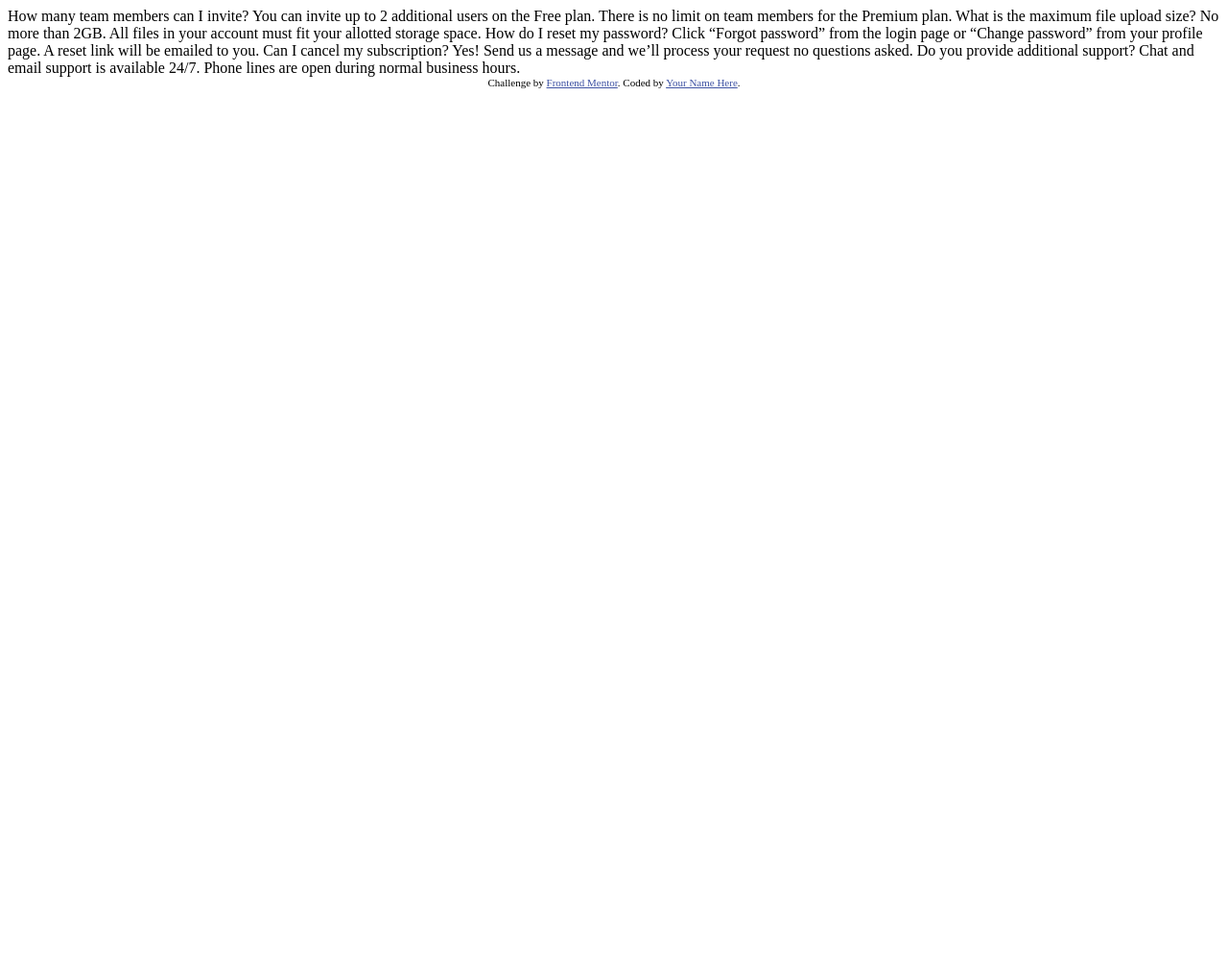
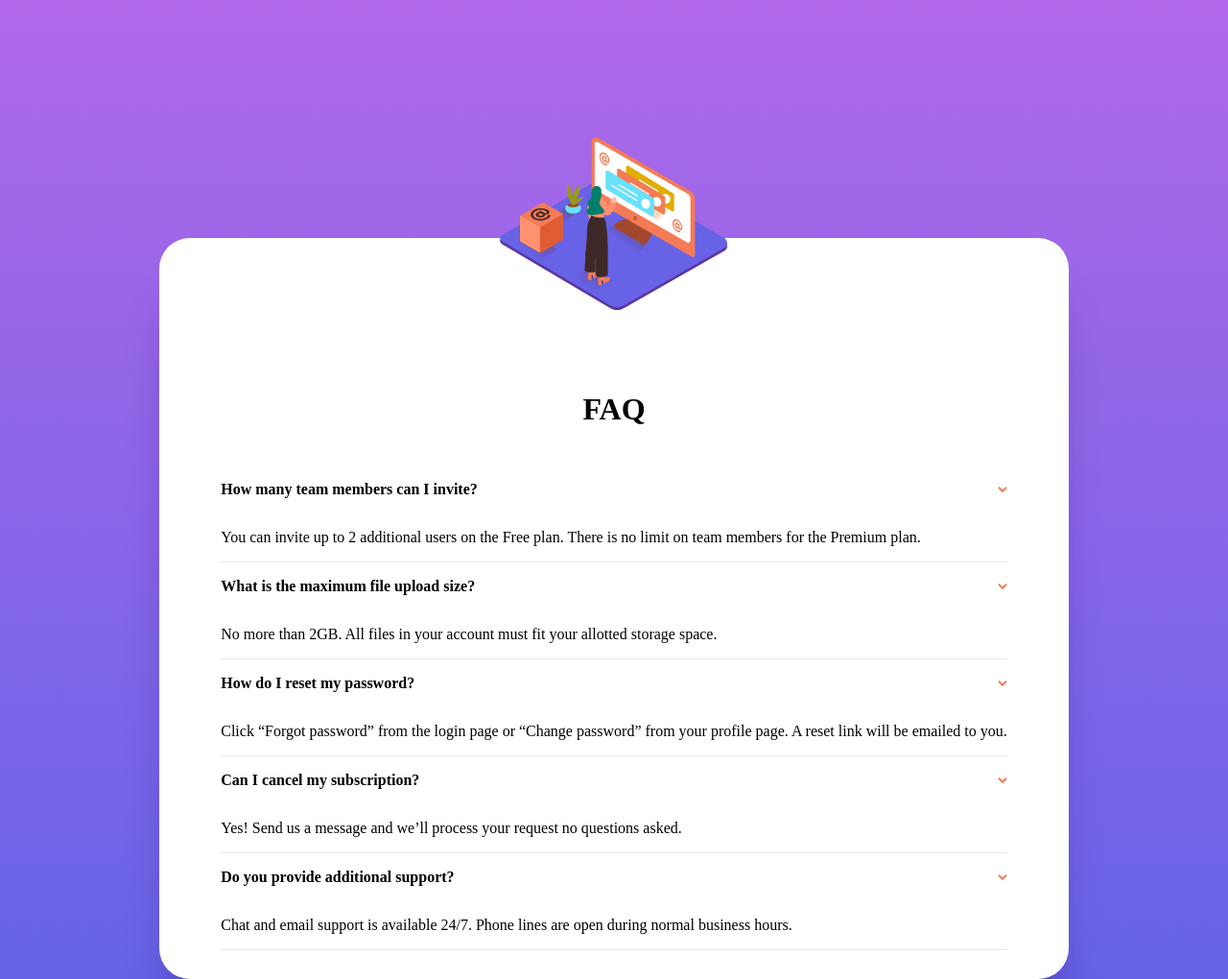
Before and after one commit to LiaLore/FAQ-ACCORDION-CARD, a plain HTML site: page index.html in a window 1280 px wide. Shown: the top 1020 px of the page at 96% size. Before the commit the page ends 800 px from the top, so only its background shows below. Drawn offline with Linux system fonts and the light colour scheme.

Commit message:
js not working

```diff
--- a/index.html
+++ b/index.html
@@ -1,40 +1,65 @@
 <!DOCTYPE html>
 <html lang="en">
+
 <head>
   <meta charset="UTF-8">
-  <meta name="viewport" content="width=device-width, initial-scale=1.0"> <!-- displays site properly based on user's device -->
+  <meta name="viewport" content="width=device-width, initial-scale=1.0">
+  <link rel="icon" type="image/png" sizes="32x32" href="./images/favicon-32x32.png">
+  <link rel="stylesheet" href="style.css">
+  <title>FAQ Accordion Card</title>
 
-  <link rel="icon" type="image/png" sizes="32x32" href="./images/favicon-32x32.png">
+</head>
 
-  <title>Frontend Mentor | FAQ Accordion Card</title>
+<body>
+  <div class="container">
+    <img src="./images/illustration-woman-online-mobile.svg" alt="image-woman" class="img-mob">
+    <h1 class="title">FAQ</h1>
+    <div class="questions">
+      <div class="question1">
+        <div class="question" id="q1">
+          <p class="boldText">How many team members can I invite?</p>
+          <img src="./images/icon-arrow-down.svg" alt="arrow-down" class="img">
+        </div>
+        <p class="answer" id="a1">You can invite up to 2 additional users on the Free plan. There is no limit on
+          team members for the Premium plan.</p>
+      </div>
+      <div class="question2">
+        <div class="question" id="q2">
+          <p class="boldText">What is the maximum file upload size?</p>
+          <img src="./images/icon-arrow-down.svg" alt="arrow-down" class="img">
+        </div>
+        <p class="answer" id="a2">No more than 2GB. All files in your account must fit your allotted storage space.</p>
 
-  <!-- Feel free to remove these styles or customise in your own stylesheet 👍 -->
-  <style>
-    .attribution { font-size: 11px; text-align: center; }
-    .attribution a { color: hsl(228, 45%, 44%); }
-  </style>
-</head>
-<body>
-  How many team members can I invite?
-  You can invite up to 2 additional users on the Free plan. There is no limit on
-  team members for the Premium plan.
+      </div>
+      <div class="question3">
+        <div class="question" id="q3">
+          <p class="boldText">How do I reset my password?</p>
+          <img src="./images/icon-arrow-down.svg" alt="arrow-down" class="img">
+        </div>
+        <p class="answer" id="a3">Click “Forgot password” from the login page or “Change password” from your profile page.
+          A reset link will be emailed to you.</p>
+      </div>
+      <div class="question4">
+        <div class="question" id="q4">
+          <p class="boldText">Can I cancel my subscription?</p>
+          <img src="./images/icon-arrow-down.svg" alt="arrow-down" class="img">
+        </div>
 
-  What is the maximum file upload size?
-  No more than 2GB. All files in your account must fit your allotted storage space.
-
-  How do I reset my password?
-  Click “Forgot password” from the login page or “Change password” from your profile page.
-  A reset link will be emailed to you.
-
-  Can I cancel my subscription?
-  Yes! Send us a message and we’ll process your request no questions asked.
-
-  Do you provide additional support?
-  Chat and email support is available 24/7. Phone lines are open during normal business hours.
-
+        <p class="answer" id="a4">Yes! Send us a message and we’ll process your request no questions asked.</p>
+      </div>
+      <div class="question5">
+        <div class="question" id="q5">
+          <p class="boldText">Do you provide additional support?</p>
+          <img src="./images/icon-arrow-down.svg" alt="arrow-down" class="img">
+        </div>
+        <p class="answer" id="a5">Chat and email support is available 24/7. Phone lines are open during normal business hours.</p>
+      </div>
+    </div>
+  </div>
   <div class="attribution">
     Challenge by <a href="https://www.frontendmentor.io?ref=challenge" target="_blank">Frontend Mentor</a>.
     Coded by <a href="#">Your Name Here</a>.
   </div>
 </body>
+
 </html>
--- a/style.css
+++ b/style.css
@@ -0,0 +1,87 @@
+body{
+    background: linear-gradient(180deg, #B068E9 0%, #6463E7 100%);
+    background-repeat: no-repeat;
+    background-size: cover;
+    display: flex;
+    justify-content: center;
+    flex-direction: column;
+    align-items: center;
+}
+
+.container{
+    background-color: #FFFFFF;
+    border-radius: 32px;
+    padding: 0 5vw;
+    position: relative;
+    margin-top: 30vh;
+    display: flex;
+    align-items: center;
+    flex-direction: column;
+    box-shadow: 0px 50px 50px -20px #35127A7F;
+    /* width: 90vw; */
+}
+
+.img-mob{
+    position: absolute;
+    width:237px;
+    margin-top: -105px;
+    /* box-shadow:#6862E6; */
+}
+
+.title{
+    text-align:center;
+    margin: 20vh auto 5vh;
+}
+
+.question{
+    display: flex;
+    justify-content: space-between;
+    align-items: center;
+    cursor: pointer;
+    max-width: 100vw;
+}
+
+.boldText{
+    font-weight: bold;
+}
+.question:hover{
+    color: hsl(14,88%,65%);
+}
+
+.question > img{
+    padding-left: 10vw;
+}
+
+.answer{
+    /* display:none; */
+    max-width:70vw;
+}
+
+.questions{
+    margin-bottom: 30px;
+}
+
+.question1, .question2, .question3, .question4, .question5{
+    border-style: solid;
+    border-width: 0;
+    border-bottom-width: 1px;
+    border-color: #E8E8EA;
+}
+
+
+
+
+
+
+
+
+
+
+.attribution {
+    font-size: 11px;
+    text-align: center;
+    margin-top: 20px;
+}
+.attribution a {
+    color: hsl(228, 45%, 44%);
+}
```
Also changed, not shown: script.js (added, +36 -0 lines).
